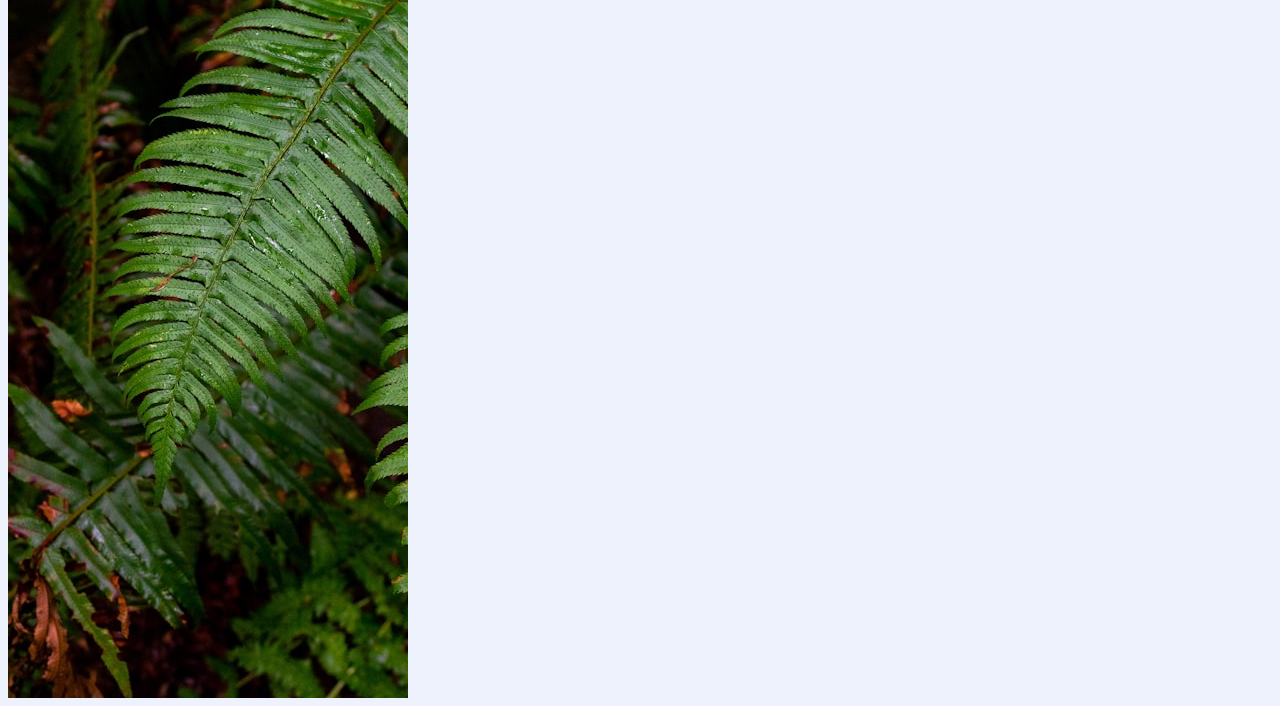
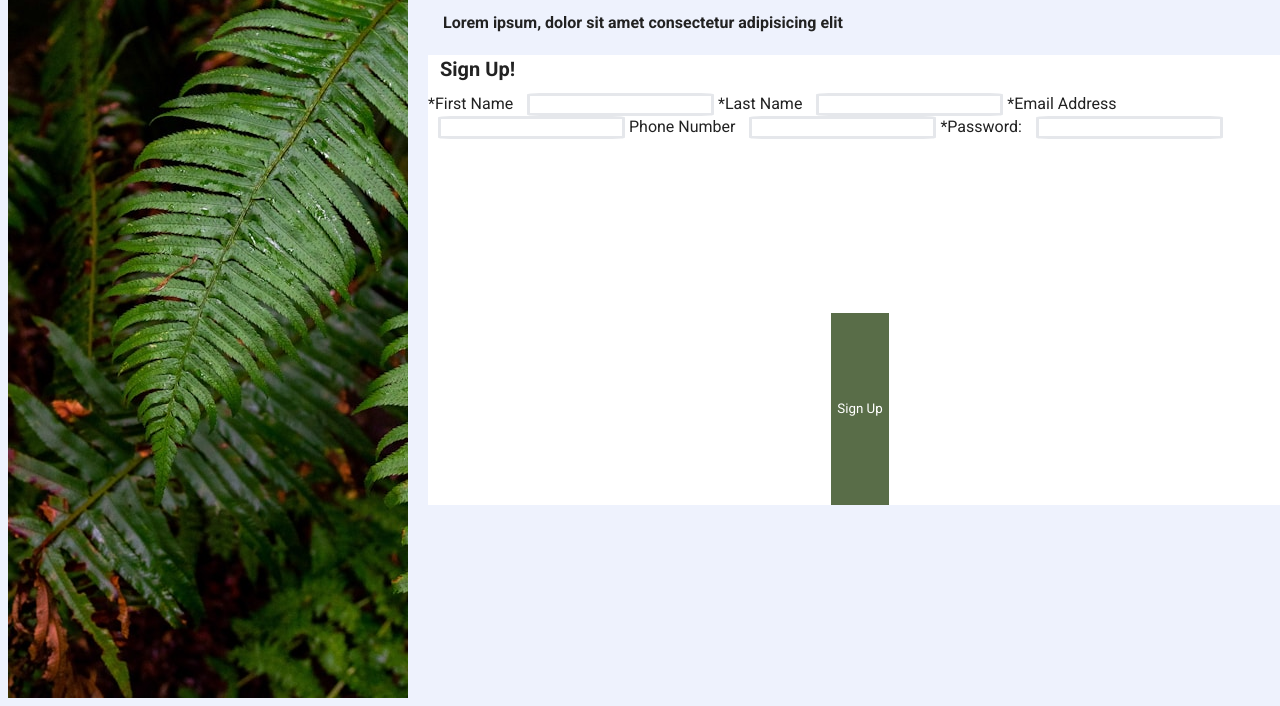
Before and after one commit to ashc735/sign-up-form, a website built with webpack: page index.html in a window 1280 px wide. Shown: the part 270-976 px from the top of the page. Built offline with nearby package versions, Linux system fonts and the light colour scheme; a web font is replaced by a local one.

Commit message:
Adding more form styles

```diff
--- a/css/style.css
+++ b/css/style.css
@@ -150,12 +150,14 @@ aside h1 {
 .form-wrapper {
   display: flex;
   flex-direction: column;
-
 }
 
 .form-description {
   font-family:'Roboto';
   font-size: 1em;
+  margin-top: 175px;
+  margin-left: 35px;
+  margin-right: 35px;
 }
 
 p {
@@ -171,28 +173,39 @@ form {
   background: white;
   display: flex;
   flex-flow: row wrap;
+  justify-content: center;
+  margin: 20px;
+  height: 450px;
+  width: 100%;
 }
 
 fieldset {
   font-family: 'Roboto';
   font-size: 1rem;
+  border: black box-shadow;
+  width: 100%;
 }
 
 legend {
   font-family: 'Roboto';
   font-size: 1.25rem;
   font-weight: bold;
+  margin: 10px 10px;
 }
 
 input {
   border: #E5E7EB solid;
   border-radius: 7%;
   gap: 5px;
+  margin-left: 10px;
 
 }
 
 button {
-
+  font-family: 'Roboto';
+  background: #596D48;
+  color: white;
+  border: none;
 }
 
 
```
